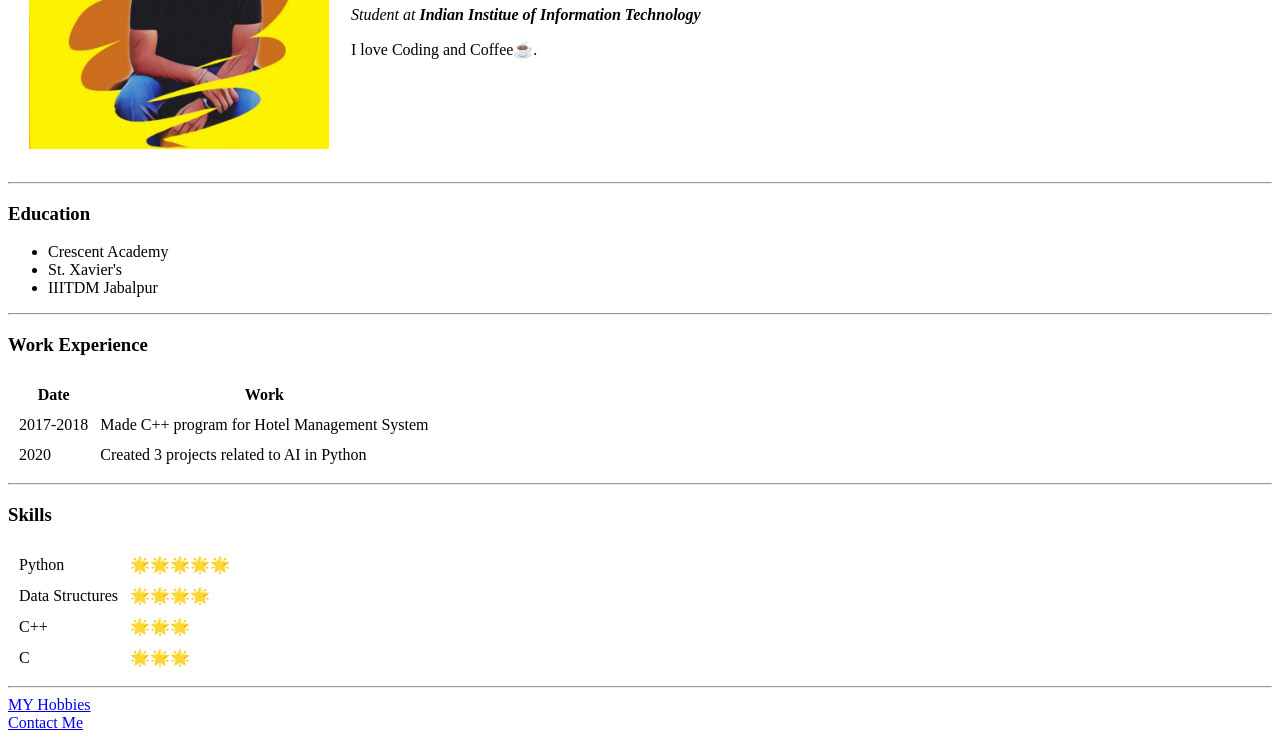
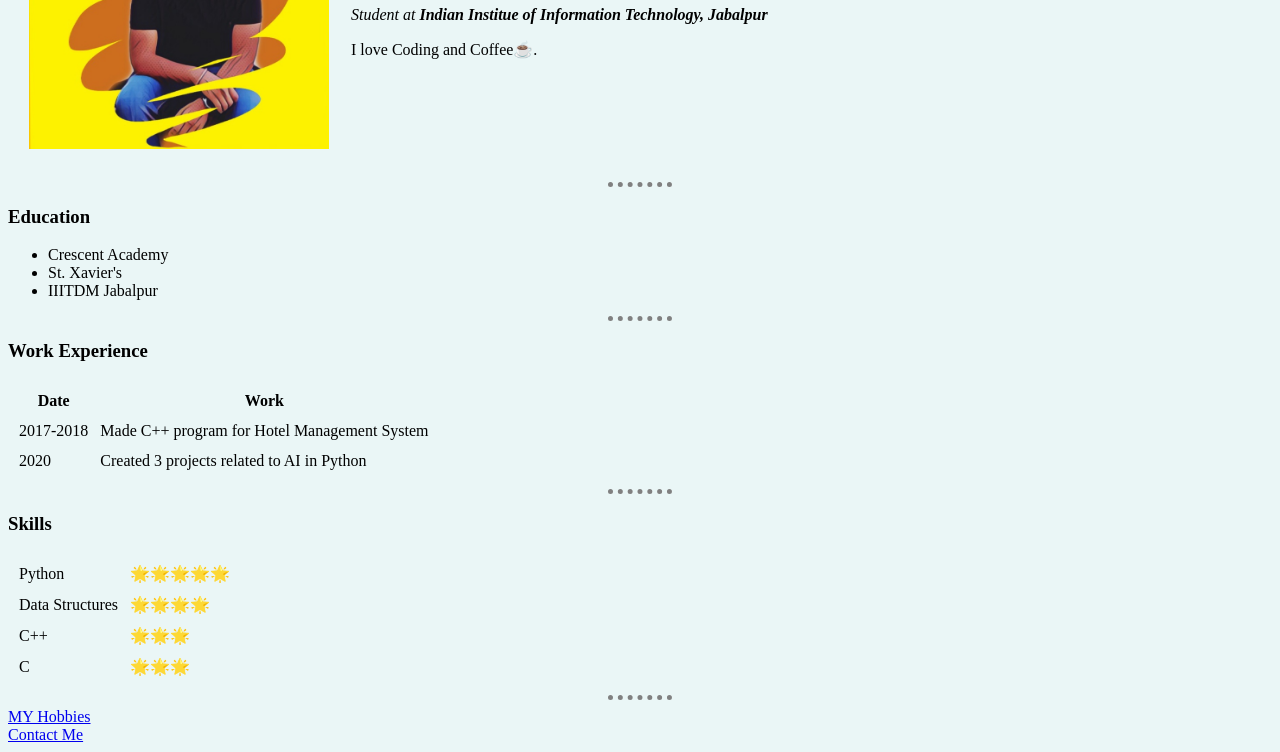
Before and after one commit to 00-00-00-11/CV, a plain HTML site: page index.html in a window 1280 px wide. Shown: the part 180-932 px from the top of the page. Drawn offline with Linux system fonts and the light colour scheme.

Commit message:
Added some CSS
Some CSS is added to make the site a little bit more attractive.

```diff
--- a/index.html
+++ b/index.html
@@ -4,13 +4,28 @@
 <head>
   <meta charset="utf-8">
   <title>Rishabh's Personal Site</title>
+
+<style media="screen">
+  body{
+       background-color: #EAF6F6;
+  }
+
+  hr{
+    border-style: none;
+    border-top-style: dotted;
+    border-color: grey;
+    border-width: 5px;
+    width: 5%;
+  }
+</style>
+
 </head>
 
 <body>
   <table cellspacing="20">
     <td><img src="Rishabh.jpg" alt="That's Me" height="300" width="300"></td>
     <td><h1>Rishabh</h1>
-    <p><em>Student at <strong>Indian Institue of Information Technology</strong></em></p>
+    <p><em>Student at <strong>Indian Institue of Information Technology, Jabalpur</strong></em></p>
     <p>I love Coding and Coffee☕.</p>
     </td>
   </table>
```
